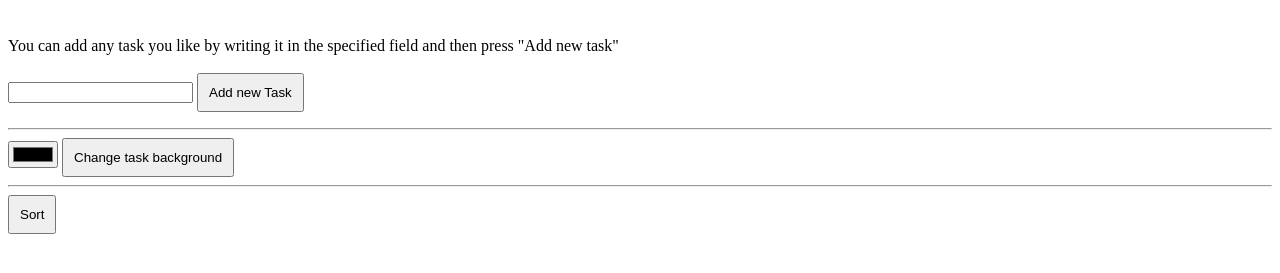
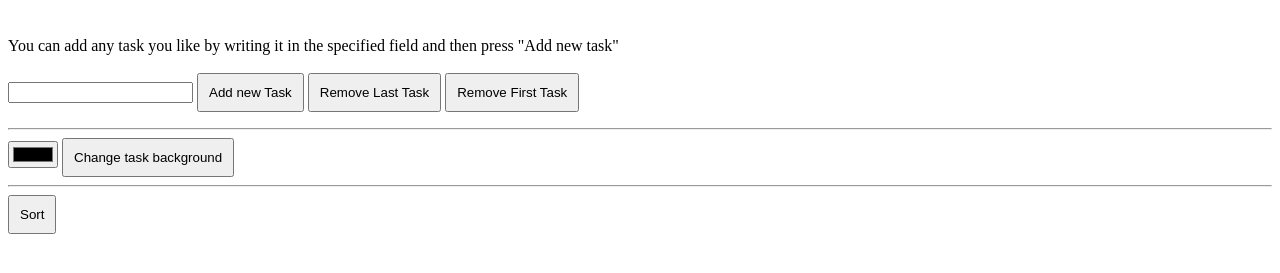
Before and after one commit to annoinspace/EPICODE-U1-D13-Assignment, a plain HTML site: page index.html in a window 1280 px wide. Shown: the part 61-334 px from the top of the page. Drawn offline with Linux system fonts and the light colour scheme.

Commit message:
ex 3/4
buttons created via input element

```diff
--- a/index.html
+++ b/index.html
@@ -57,10 +57,16 @@ The user should be able to see the list of tasks, add new ones, delete existing
     <!-- EXERCISE 3
         Create a button "Remove Last Task" to trigger the function "removeLast"
         -->
+    <input type="button" value="Remove Last Task" onclick="removeLastTask()" />
 
     <!-- EXERCISE 4
         Create a button "Remove First Task" to trigger the function "removeFirst"
         -->
+    <input
+      type="button"
+      value="Remove First Task"
+      onclick="removeFirstTask()"
+    />
 
     <ul id="myTaskList"></ul>
 
@@ -74,6 +80,8 @@ The user should be able to see the list of tasks, add new ones, delete existing
     <input type="button" value="Sort" onclick="bubbleSort()" />
 
     <script>
+      let removeLastTask = function () {}
+
       /* EXERCISE 5:
               Add a new task to the list.
               Suggestion:
```
